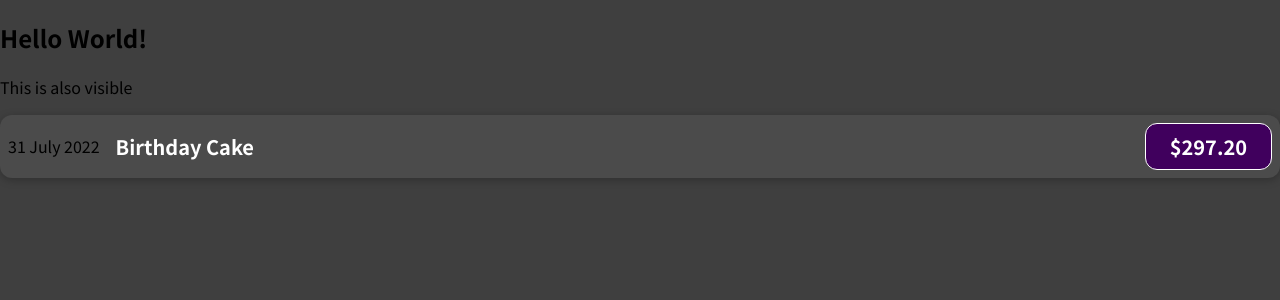
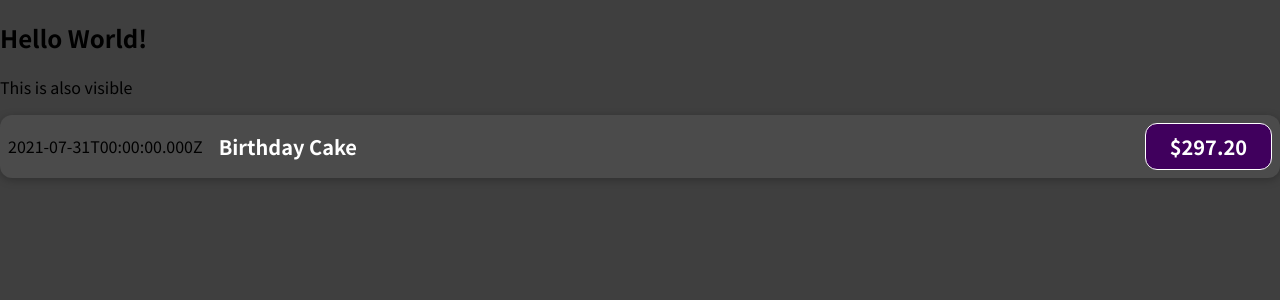
Before and after one commit to Raihan9797/react-complete-guide, a JavaScript app in the folder section-3-react-basics/react-complete-guide/: page / in a window 1280 px wide. Shown: the top 300 px of the page. Built offline with nearby package versions, Linux system fonts and the light colour scheme.

Commit message:
36. Outputting Dynamic Data with expressions in JSX

```diff
--- a/section-3-react-basics/react-complete-guide/src/components/ExpenseItem.js
+++ b/section-3-react-basics/react-complete-guide/src/components/ExpenseItem.js
@@ -1,14 +1,18 @@
 import "./ExpenseItem.css";
 
 function ExpenseItem() {
+    const expenseDate = new Date(2021, 6, 31);
+    const expenseTitle = "Birthday Cake";
+    const expensePrice = 297.20;
+
     // brackets to tell js its one liner.
     return (
     <div className = "expense-item">
-        <div>31 July 2022</div>
+        <div>{ expenseDate.toISOString() }</div>
         <div className = "expense-item__description">
-            <h2>Birthday Cake</h2>
+            <h2>{ expenseTitle }</h2>
         </div>
-        <div className = "expense-item__price">$297.20</div>
+        <div className = "expense-item__price">${ expensePrice.toFixed(2) }</div>
     </div>
     );
 
```
Also changed, not shown: 2 other files (tests, documents, lock files or other folders).
